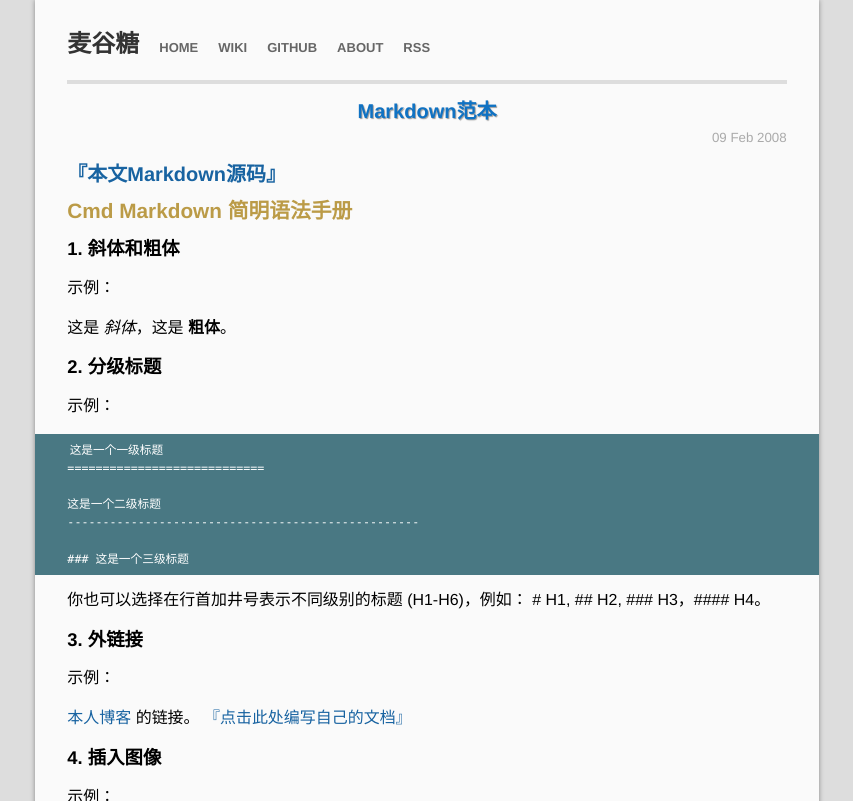
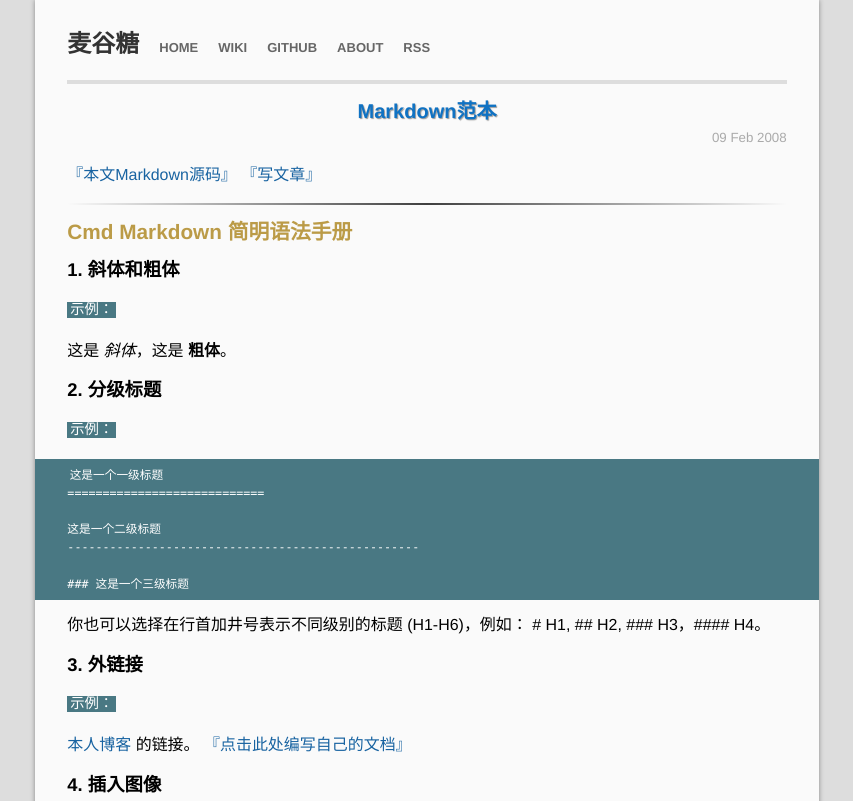
Before and after one commit to mgtang/blog, a Jekyll site: the page built from _posts/2008-2-9-Markdown范本.md, in a window 1280 px wide and 900 px high, cut to the strip 0-801 px from the top of the window. Shown: the whole strip, without its empty margins (213-1066 px from the left). Built offline with Jekyll 4.4.1, drawn with Linux system fonts in a browser that asks for light colours; Markdown is read by kramdown in place of the engine named in the settings; comment, search, counter and statistics services are not loaded.

Commit message:
Update 2008-2-9-Markdown范本.md

````diff
--- a/_posts/2008-2-9-Markdown范本.md
+++ b/_posts/2008-2-9-Markdown范本.md
@@ -7,19 +7,21 @@ comments: true
 
 <!-- more -->
 
-[『本文Markdown源码』](https://raw.githubusercontent.com/mgtang/blog/gh-pages/_posts/2008-2-9-Markdown%E8%8C%83%E6%9C%AC.md target="_blank")
+<a href="https://raw.githubusercontent.com/mgtang/blog/gh-pages/_posts/2008-2-9-Markdown%E8%8C%83%E6%9C%AC.md" target="_blank">『本文Markdown源码』</a>  <a href="https://github.com/mgtang/blog/new/gh-pages/_posts" target="_blank">『写文章』</a>
+
 ---
+
 # Cmd Markdown 简明语法手册
 
 ### 1. 斜体和粗体
 
-示例：
+`示例：`
 
 这是 *斜体*，这是 **粗体**。
 
 ### 2. 分级标题
 
-示例：
+`示例：`
 
 ```
 这是一个一级标题
@@ -36,14 +38,14 @@ comments: true
 
 ### 3. 外链接
 
-示例：
+`示例：`
 
  [本人博客](http://ghosertblog.github.com) 的链接。
  [『点击此处编写自己的文档』](https://www.zybuluo.com/mdeditor "作业部落旗下 Cmd 在线 Markdown 编辑阅读器")
 
 ### 4.  插入图像
 
-示例：
+`示例：`
 
 ![我的头像](https://www.zybuluo.com/static/img/my_head.jpg)
 
@@ -51,7 +53,7 @@ comments: true
 
 使用 *，+，- 表示无序列表。
 
-示例：
+`示例：`
 
 * 无序列表项 一
 + 无序列表项 二
@@ -59,7 +61,7 @@ comments: true
 
 ### 6. 有序列表
 
-示例：
+`示例：`
 
 1. 有序列表项 一
 2. 有序列表项 二
@@ -67,18 +69,18 @@ comments: true
 
 ### 7. 文字引用
 
-示例：
+`示例：`
 
 > 野火烧不尽，春风吹又生。
 
 ### 8. 行内代码块
 
-示例：
+`示例：`
 
  `行内代码块`。
 
 ### 9.  代码块
 
-示例：
+`示例：`
 
     这是一个代码块，此行左侧有四个不可见的空格。
````
